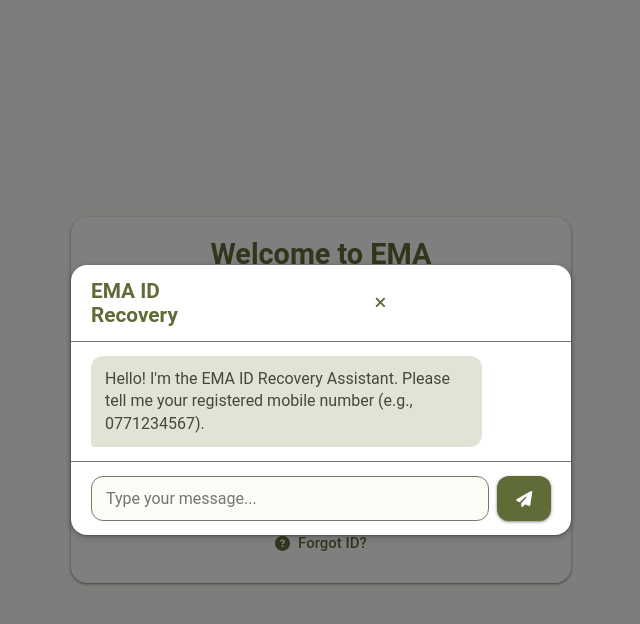
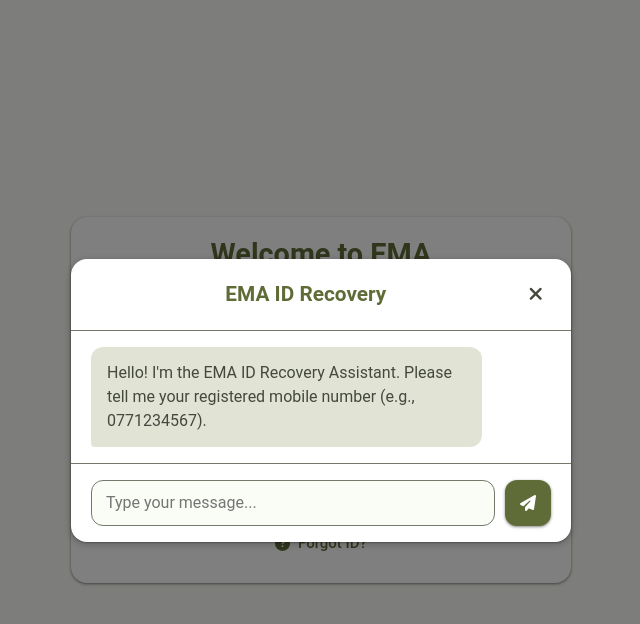
Before and after one commit to aveeshaninsara/projectema, a plain HTML site: page index.html in a window 1280 px wide. Both pictures are taken after a click on the button "Forgot ID?". Shown: the whole page, without its empty margins (319-959 px from the left). Drawn offline with Linux system fonts and the light colour scheme.

Commit message:
Update index.html

```diff
--- a/index.html
+++ b/index.html
@@ -364,21 +364,43 @@
             box-shadow: var(--md-sys-elevation-2);
         }
 
+        /* --- IMPROVED MODAL HEADER --- */
         .modal-header {
-            padding: 14px 20px;
+            padding: 16px 20px; /* Increased padding */
             border-bottom: 1px solid var(--md-sys-color-outline);
             display: flex;
-            justify-content: space-between;
+            justify-content: space-between; /* This pushes items to edges */
             align-items: center;
         }
 
         .modal-header h2 {
             margin: 0;
             font-size: 1.3rem;
+            flex-grow: 1; /* Allows title to take space */
+            text-align: center; /* Center title */
         }
 
+        .close-modal-btn {
+            background: none;
+            border: none;
+            color: var(--md-sys-color-on-surface-variant);
+            font-size: 1.2rem;
+            cursor: pointer;
+            padding: 8px; /* Increased touch area */
+            border-radius: 50%;
+            transition: background-color 0.2s;
+            margin-left: auto; /* Pushes button to the right */
+        }
+
+        .close-modal-btn:hover {
+            background-color: var(--md-sys-color-surface-variant);
+            color: var(--md-sys-color-error); /* Optional: change color on hover */
+        }
+        /* --- END IMPROVED MODAL HEADER --- */
+
+
         .modal-body {
-            padding: 14px 20px;
+            padding: 16px 20px; /* Increased padding */
             overflow-y: auto;
             flex-grow: 1;
         }
@@ -386,16 +408,16 @@
         .chat-messages {
             display: flex;
             flex-direction: column;
-            gap: 14px;
+            gap: 16px; /* Increased gap */
         }
 
         .message {
             max-width: 85%;
-            padding: 12px 14px;
+            padding: 14px 16px; /* Increased padding */
             border-radius: var(--md-sys-shape-corner-medium);
             position: relative;
             animation: fadeIn 0.3s ease;
-            line-height: 1.4;
+            line-height: 1.5; /* Slightly increased line height */
         }
 
         @keyframes fadeIn {
@@ -421,7 +443,7 @@
             display: none;
             align-self: flex-start;
             background-color: var(--md-sys-color-surface-variant);
-            padding: 12px 14px;
+            padding: 14px 16px; /* Increased padding */
             border-radius: var(--md-sys-shape-corner-medium);
             border-bottom-left-radius: 4px;
         }
@@ -450,20 +472,22 @@
         }
 
         .modal-footer {
-            padding: 14px 20px;
+            padding: 16px 20px; /* Increased padding */
             border-top: 1px solid var(--md-sys-color-outline);
             display: flex;
-            gap: 8px;
+            gap: 10px; /* Increased gap */
         }
 
         .modal-footer input {
             flex-grow: 1;
-            min-height: 44px;
+            min-height: 46px; /* Slightly taller input */
+            padding: 0 14px; /* Add padding inside input */
         }
 
         .modal-footer .btn {
-            min-width: 44px;
-            min-height: 44px;
+            min-width: 46px; /* Match input height */
+            min-height: 46px;
+            padding: 0; /* Remove default padding for icon button */
         }
 
         .hidden {
@@ -659,12 +683,14 @@
     <!-- AI Assistant Modal -->
     <div id="ai-modal" class="modal">
         <div class="modal-content">
+            <!-- --- IMPROVED MODAL HEADER --- -->
             <div class="modal-header">
                 <h2>EMA ID Recovery</h2>
-                <button id="close-modal-btn" class="btn btn-text">
+                <button id="close-modal-btn" class="close-modal-btn">
                     <i class="fas fa-times"></i>
                 </button>
             </div>
+            <!-- --- END IMPROVED MODAL HEADER --- -->
             <div class="modal-body">
                 <div class="chat-messages" id="chat-messages">
                     <!-- Messages will be added here dynamically -->
@@ -724,7 +750,7 @@
             "Sabaragamuwa": ["Ratnapura", "Kegalle"]
         };
 
-        // OpenRouter API Key
+        // OpenRouter API Key - *** PLEASE VERIFY THIS IS CORRECT ***
         const OPENROUTER_API_KEY = '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';
 
         // Session data
@@ -1112,23 +1138,40 @@
                 }
 
 
-                // Call OpenRouter API with updated history
+                // --- IMPROVED AI API CALL ---
                 const response = await fetch('https://openrouter.ai/api/v1/chat/completions', {
                     method: 'POST',
                     headers: {
+                        // Ensure the Authorization header is correctly formatted
                         'Authorization': `Bearer ${OPENROUTER_API_KEY}`,
                         'Content-Type': 'application/json'
+                        // Optional: Add a User-Agent if needed by the API
+                        // 'User-Agent': 'EMA-App/1.0'
                     },
                     body: JSON.stringify({
-                        model: 'google/gemma-7b-it:free', // Or another suitable free model
+                        model: 'google/gemma-7b-it:free',
                         messages: conversationHistory,
                         temperature: 0.7,
                         max_tokens: 500
                     })
                 });
 
+                console.log("AI API Response Status:", response.status); // Debugging
+                console.log("AI API Response OK?", response.ok);       // Debugging
+
                 if (!response.ok) {
-                    throw new Error(`API request failed with status ${response.status}`);
+                    // Try to read the error body for more details
+                    let errorMsg = `API request failed with status ${response.status}`;
+                    try {
+                        const errorData = await response.json();
+                        console.error("AI API Error Details:", errorData); // Log details
+                        errorMsg += ` - ${errorData.message || JSON.stringify(errorData)}`;
+                    } catch (e) {
+                        // If parsing error body fails, just log the status text
+                        console.error("Could not parse AI API error body:", e);
+                        errorMsg += ` - ${response.statusText}`;
+                    }
+                    throw new Error(errorMsg);
                 }
 
                 const data = await response.json();
@@ -1142,9 +1185,13 @@
             } catch (error) {
                 console.error('AI Assistant error:', error);
                 typingIndicator.style.display = 'none';
-                const errorMsg = 'Sorry, I encountered an error. Please try again.';
-                addMessageToChat(errorMsg, 'ai');
-                conversationHistory.push({ role: 'assistant', content: errorMsg });
+                // Provide a more detailed error message to the user if possible
+                const userErrorMsg = error.message.includes('401') ?
+                    'Authentication failed. Please check the API key.' :
+                    'Sorry, I encountered an error. Please try again.';
+                addMessageToChat(userErrorMsg, 'ai');
+                // Add error message to history so AI knows it failed
+                conversationHistory.push({ role: 'assistant', content: userErrorMsg });
             }
         }
 
```
